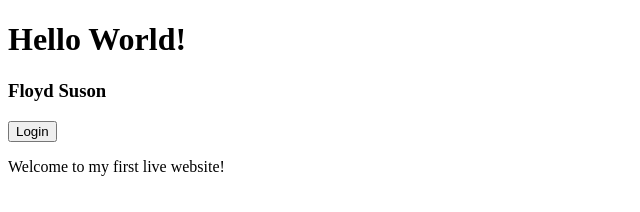
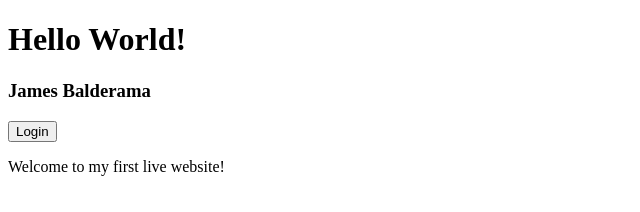
Before and after one commit to Gumshi-js/Test-Repo, a plain HTML site: page index.html in a window 1280 px wide. Shown: the full height of the page, 0-640 px from the left. Drawn offline with Linux system fonts and the light colour scheme.

Commit message:
Update index.html

```diff
--- a/index.html
+++ b/index.html
@@ -5,7 +5,7 @@
 </head>
 <body>
   <h1>Hello World!</h1>
-  <h3>Floyd Suson</h3>
+  <h3>James Balderama</h3>
   <button>Login</button>
   <p>Welcome to my first live website!</p>
 </body>
```
